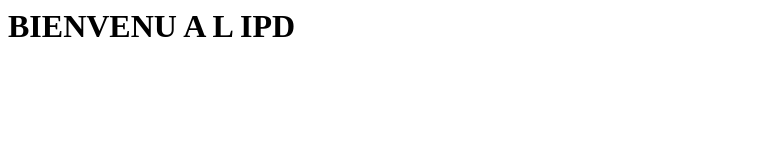
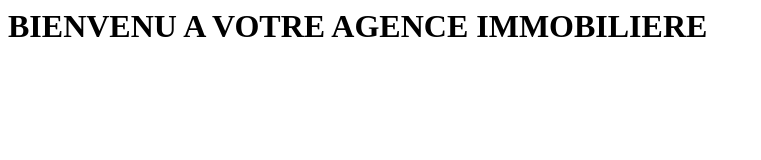
Before and after one commit to aidaba1998/html_projetemmo, a plain HTML site: page projetemmo_STI/index.html in a window 1280 px wide. Shown: the whole page, without its empty margins (0-761 px from the left). Drawn offline with Linux system fonts and the light colour scheme.

```diff
--- a/projetemmo_STI/index.html
+++ b/projetemmo_STI/index.html
@@ -3,6 +3,6 @@
 <title>page en html</title>
 </head>
 <body>
-<h1>BIENVENU A L IPD</H1>
+<h1>BIENVENU A VOTRE AGENCE IMMOBILIERE</H1>
 </body>
 </html>
```
